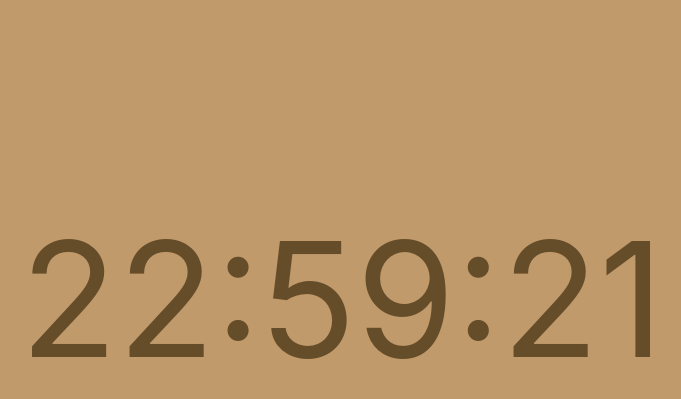
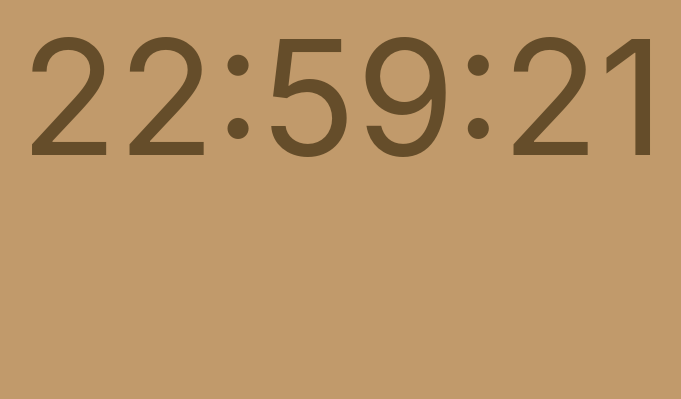
Before and after one commit to adamsobiesak/levelup3, a website built with webpack: page src/index.html in a window 1280 px wide. Shown: the whole page, without its empty margins (298-979 px from the left). Built offline with nearby package versions, Linux system fonts and the light colour scheme.

Commit message:
Update style.css

```diff
--- a/src/style.css
+++ b/src/style.css
@@ -4,10 +4,10 @@ body {
   font-size: 10em;
   font-family: -apple-system, BlinkMacSystemFont, 'Segoe UI', Roboto, Oxygen, Ubuntu, Cantarell, 'Open Sans', 'Helvetica Neue', sans-serif;
   display: flex;
+  align-items: center;
   justify-content: center;
-  align-items: center;
   color: #654d2a;
   background-color: #c19a6b;
-  margin: 101px;
-  padding: 101px;
+  margin:0;
+  padding: 0;
 }
```
